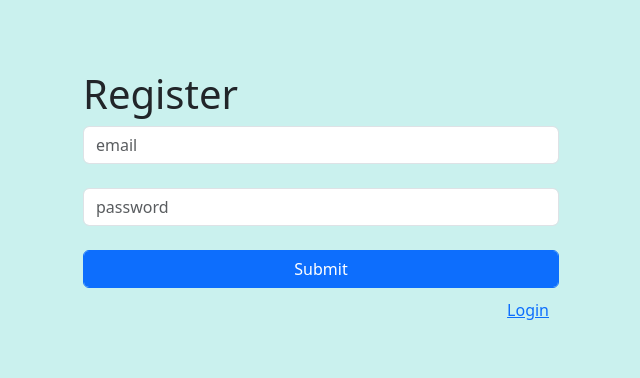
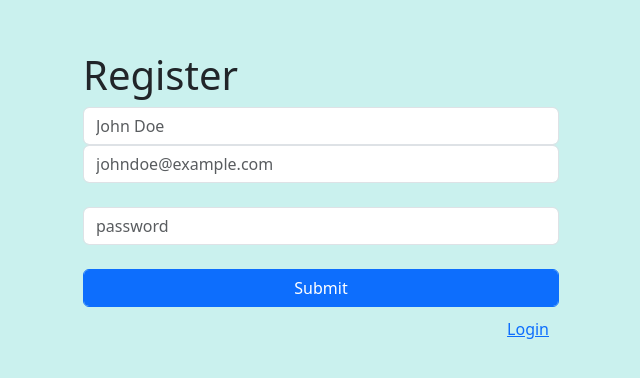
Before and after one commit to ramprasad770/applicationTrackerBackend, a website: page public/signup.html in a window 1280 px wide. Shown: the part 204-582 px from the top of the page, without its empty margins (319-959 px from the left). Drawn offline with nearby package versions, Linux system fonts and the light colour scheme.

Commit message:
Add files via upload

```diff
--- a/public/signup.html
+++ b/public/signup.html
@@ -33,7 +33,8 @@
         <section class="container-sm" id="section">
             <h1>Register</h1>
             <form class="form" action="/register" method="post">
-                <input class="form-control" type="text" placeholder="email" name="email" id="email"><br>
+                <input class="form-control" type="text" placeholder="John Doe" name="username" id="username">
+                <input class="form-control" type="text" placeholder="johndoe@example.com" name="email" id="email"><br>
                 <input class="form-control" type="password" placeholder="password" name="password" id="password"><br>
                 <input class="form-control btn btn-primary" type="submit">&nbsp;
                 <a href="/login">Login</a>
```
